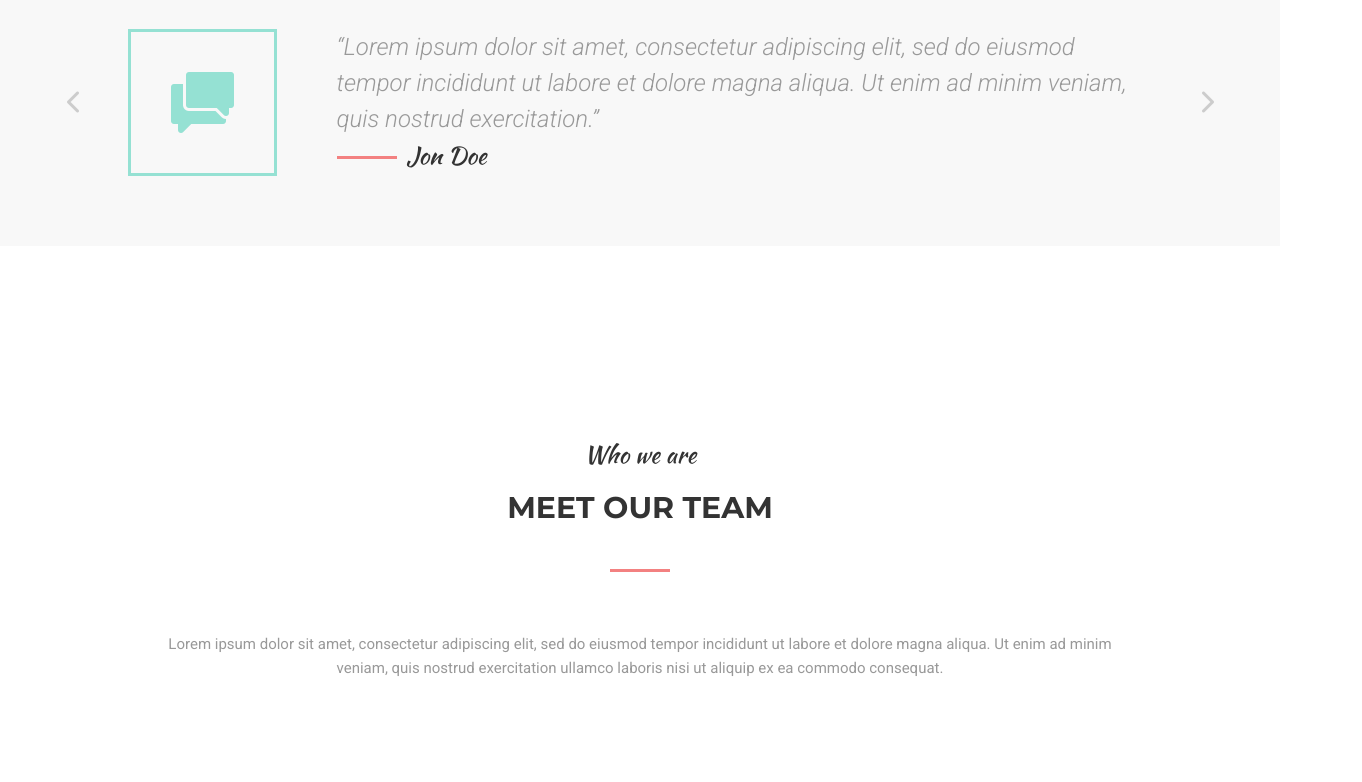
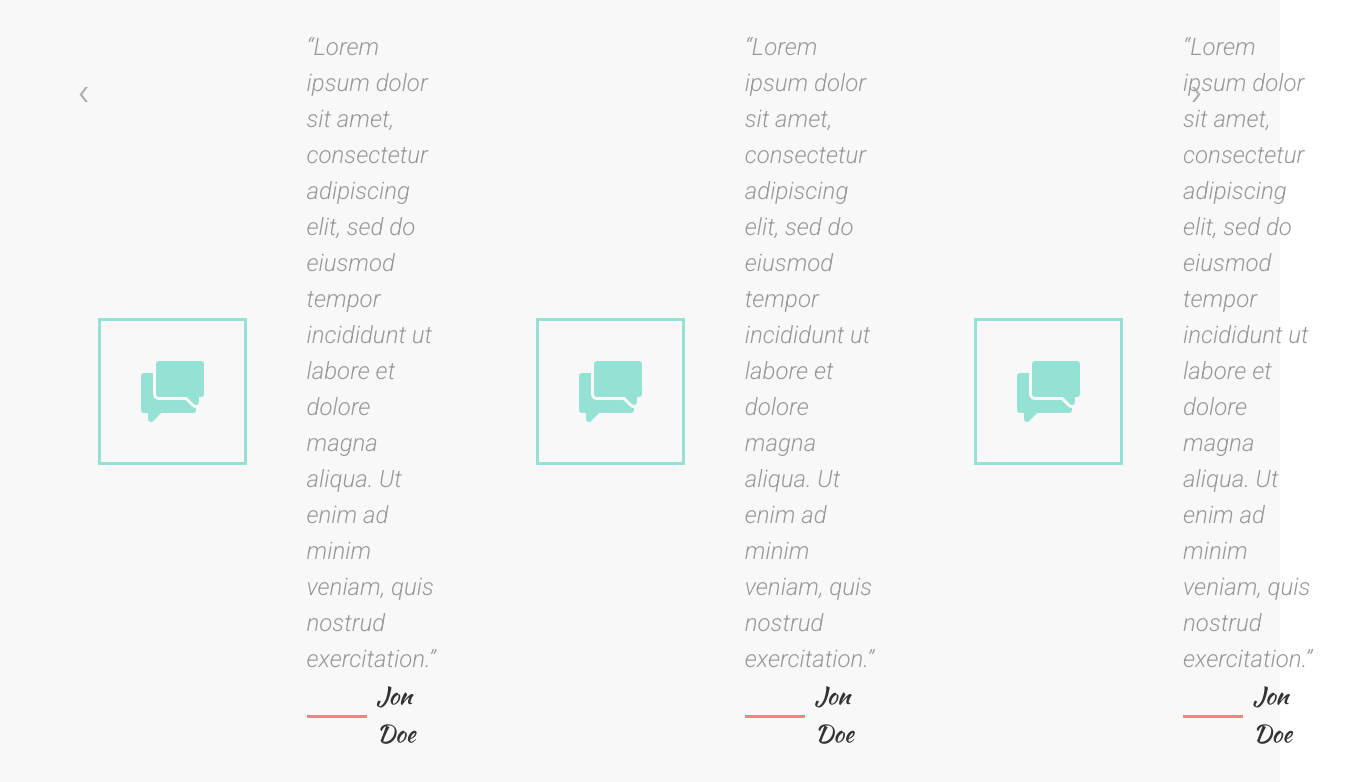
Before and after one commit to xpyct405/MoGo-website, a website: page src/index.html in a window 1280 px wide. Shown: the part 4680-5462 px from the top of the page, 1362 px wide, since content can reach past the window. Drawn offline with nearby package versions, Linux system fonts and the light colour scheme; files that its build step writes are made by us from their sources; files whose address does not match are found by name.

Commit message:
feat: change index.html quote section && add slieder styles && add slider section app.js

```diff
--- a/src/assets/js/app.js
+++ b/src/assets/js/app.js
@@ -1,4 +1,4 @@
-// INTRO
+// INTRO HEADER
 let nav =document.querySelector('.nav');
 let btn = document.querySelector('.menu-burger')
 
@@ -43,6 +43,28 @@ btn.addEventListener('click', function(){
 
 
 // ABOUT
+
+// QUOTE SLIDER
+// SLIDER
+
+// https://tproger.ru/articles/javascript-slider/
+// Устанавливаем стартовый индекс слайда по умолчанию
+let slideIndex = 1;
+// Вызываем функцию, которая реализована ниже:
+showSlides(slideIndex);
+
+// Увеличиваем индекс на 1- показываем следующий слайд:
+function nextSlide(){
+
+}
+
+
+
+
+
+
+
+
 
 // WHAT WE DO
 let header = document.querySelectorAll('.wedo__item-header');
--- a/src/assets/scss/blocks/about.scss
+++ b/src/assets/scss/blocks/about.scss
@@ -299,28 +299,13 @@
     justify-content: space-between;
     text-align: center;
 
-    &__left,
-    &__right{
-        display: block;
-        width: 25px;
-        font-size: 20px;
-        cursor: pointer;
-    }
-    &__left{
-        background: url(../../assets/img/arrow-left.png) center no-repeat;
-        padding-left: 10px;
-        padding-right: 40px;
-    }
-    &__right{
-        background: url(../../assets/img/arrow-right.png) center no-repeat;
-        padding-right: 10px;
-        padding-left: 40px;
-    }
     &__item{
+        max-width: 90%;
+        margin: 0 auto;
         display: flex;
         flex-direction: row;
         justify-content: space-between;
-        padding: 0 30px;
+        padding: 0 50px;
         align-items: center;
         &-img{
             display: block;
@@ -331,9 +316,9 @@
         }
         &-desc{
             padding: 0  0  0 60px;
-            flex: 1 1 0;
-            display: flex;
-            flex-direction: column;
+            // flex: 1 1 0;
+            // display: flex;
+            // flex-direction: column;
             text-align: start;
             &-p{
                 font-family: 'Roboto', sans-serif;
@@ -359,6 +344,34 @@
                 }
             }
         }
+    }
+    &__left,
+    &__right{
+        cursor: pointer;
+        position: absolute;
+        padding: 30px 30px 40px 30px;
+        border-radius: 8px;
+        font-size: 40px;
+        color:rgba(158, 155, 155, 0.8);
+        margin: auto;
+        &:hover{
+            background-color: rgba(0, 0, 0, 0.1);
+            color:rgba(158, 155, 155, 1);
+            transition: 0.2s;
+        }
+    }
+    &__right{
+        right: 0;
+    }
+    &__left{
+        // background: url(../../assets/img/arrow-left.png) center no-repeat;
+        // padding-left: 10px;
+        // padding-right: 40px;
+    }
+    &__right{
+        // background: url(../../assets/img/arrow-right.png) center no-repeat;
+        // padding-right: 10px;
+        // padding-left: 40px;
     }
 
 }
--- a/src/index.html
+++ b/src/index.html
@@ -305,8 +305,23 @@ title: Rustam Kuzyaev | MoGo - Home
     <section class="quotes">
         <div class="container">
             <div class="quote">
-                <div class="quote__left">
-                    <a href="#"></a>
+
+
+                <div class="quote__item">
+                    <div class="quote__item-img">
+                        <img src="assets/img/quote.png" alt="Цитата">
+                    </div>
+                    <div class="quote__item-desc">
+                        <blockquote class="quote__item-desc-p">
+                            “Lorem ipsum dolor sit amet, consectetur adipiscing elit, sed do eiusmod tempor incididunt
+                            ut
+                            labore
+                            et dolore magna aliqua. Ut enim ad minim veniam, quis nostrud exercitation.”
+                        </blockquote>
+                        <p class="quote__item-desc-sign">
+                            Jon Doe
+                        </p>
+                    </div>
                 </div>
                 <div class="quote__item">
                     <div class="quote__item-img">
@@ -324,9 +339,26 @@ title: Rustam Kuzyaev | MoGo - Home
                         </p>
                     </div>
                 </div>
-                <div class="quote__right">
-                    <a href="#"></a>
+                <div class="quote__item">
+                    <div class="quote__item-img">
+                        <img src="assets/img/quote.png" alt="Цитата">
+                    </div>
+                    <div class="quote__item-desc">
+                        <blockquote class="quote__item-desc-p">
+                            “Lorem ipsum dolor sit amet, consectetur adipiscing elit, sed do eiusmod tempor incididunt
+                            ut
+                            labore
+                            et dolore magna aliqua. Ut enim ad minim veniam, quis nostrud exercitation.”
+                        </blockquote>
+                        <p class="quote__item-desc-sign">
+                            Jon Doe
+                        </p>
+                    </div>
                 </div>
+
+
+                <a class="quote__left previous" onclick="previousSlide()" href="#">&#8249;</a>
+                <a class="quote__right next" onclick="nextSlide()" href="#">&#8250;</a>
             </div>
 
 
```
Also changed, not shown: dist/assets/css/style.css, dist/assets/css/style.min.css, dist/assets/js/app.js, dist/index.html.
